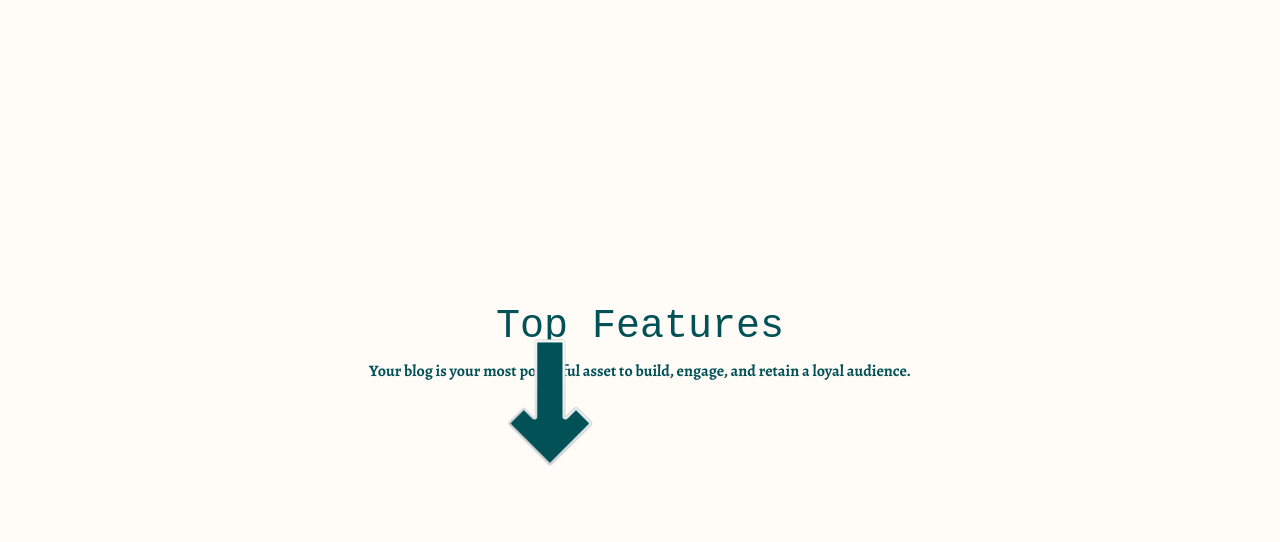
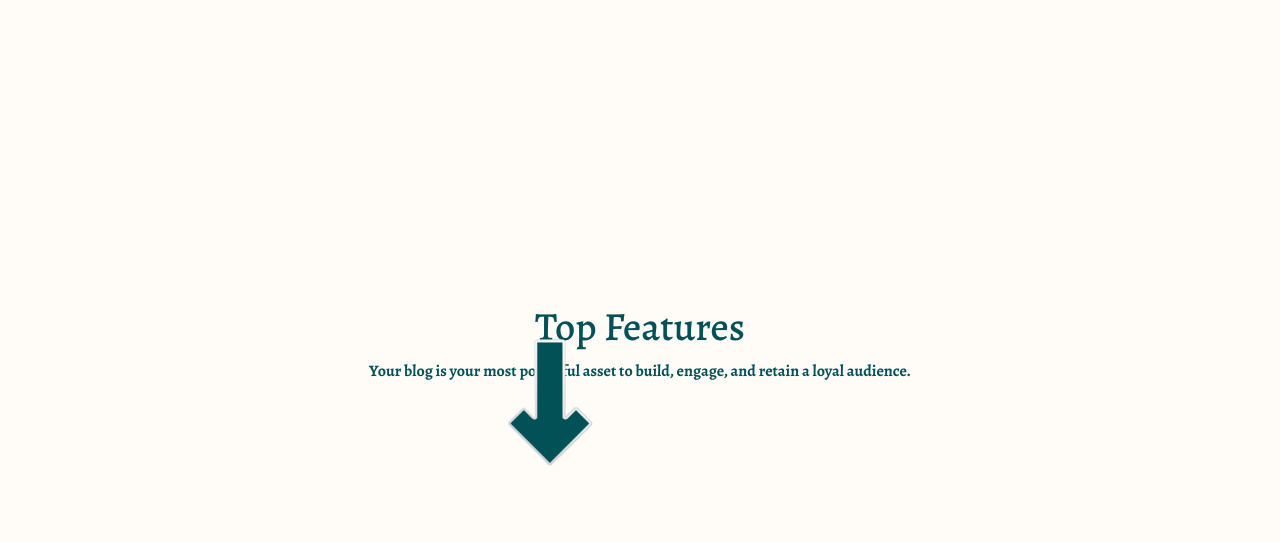
Before and after one commit to AmyLeeBm/Matcha, a website: page AboutUs.html in a window 1280 px wide. Shown: the part 77-619 px from the top of the page. Drawn offline with nearby package versions, Linux system fonts and the light colour scheme; files that its build step writes are made by us from their sources.

```diff
--- a/scss/_AboutUs.scss
+++ b/scss/_AboutUs.scss
@@ -95,10 +95,6 @@
 
   }
 
-  h1 {
-    font-family: 'Courier New', Courier, monospace;
-  }
-
   .feature__cont{
     p{
       transition: color 0.5s ease-in-out ;
```
Also changed, not shown: 1 other file.
